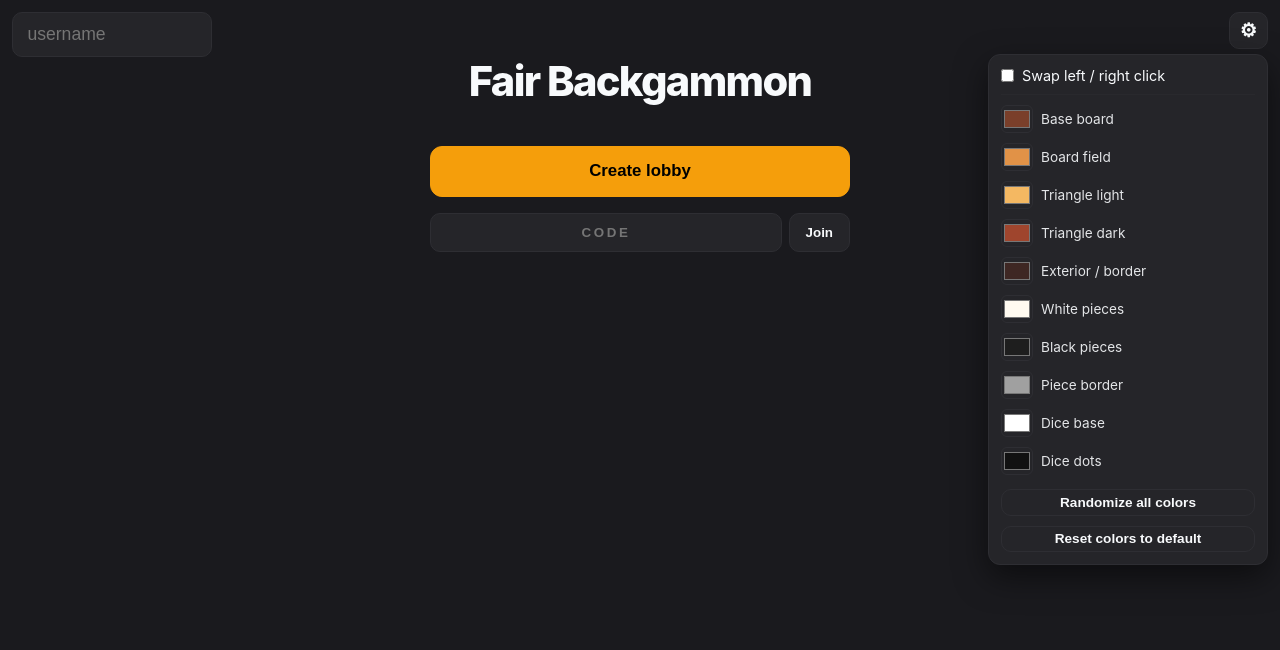
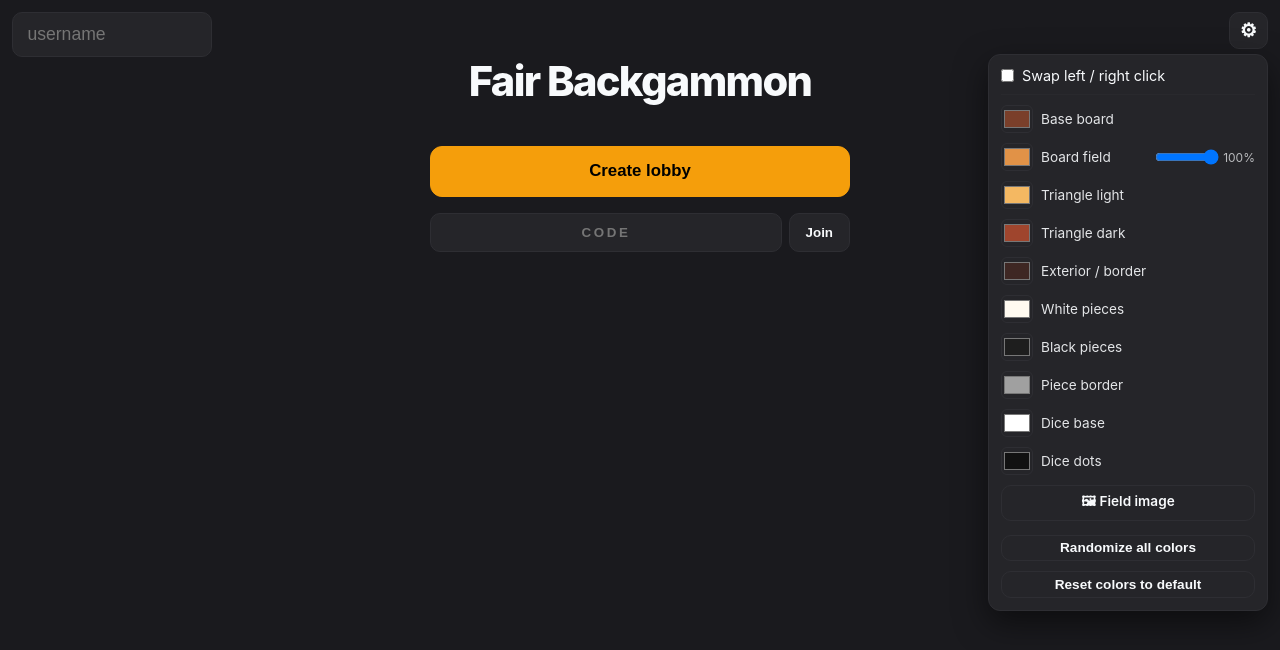
Before and after one commit to danelthedev/fair_backgammon, a React (Vite) app in the folder web/: page / in a window 1280 px wide. Both pictures are taken after a click on the button "settings". Shown: the top 650 px of the page. Built offline with nearby package versions, Linux system fonts and the light colour scheme.

Commit message:
custom background image

```diff
--- a/web/src/Board.tsx
+++ b/web/src/Board.tsx
@@ -486,7 +486,7 @@ export function Board({ code, username, onLeave }: { code: string; username: str
   const diceValues = isDouble ? (Array(4).fill(server.dice[0]) as number[]) : ([...server.dice] as number[])
   const remainingForDice = [...movesLeft]
   // ponytail: dice with no legal move from current spot grey out immediately
-  const deadValues = new Set(movesLeft.filter(d => !canPlayDie(d)))
+  const deadValues = myTurn && server.hasRolled ? new Set(movesLeft.filter(d => !canPlayDie(d))) : new Set<number>()
   const diceUsed = diceValues.map((v: number) => {
     const idx = remainingForDice.indexOf(v)
     if (idx !== -1) {
--- a/web/src/Settings.tsx
+++ b/web/src/Settings.tsx
@@ -12,6 +12,24 @@ const labels: Record<string, string> = {
   pieceBorder: 'Piece border',
   diceBase: 'Dice base',
   diceDots: 'Dice dots',
+}
+// ponytail: downscale to <=1024px jpeg so the dataURL fits localStorage
+function fileToFieldImage(file: File): Promise<string> {
+  return new Promise((resolve, reject) => {
+    const url = URL.createObjectURL(file)
+    const img = new Image()
+    img.onload = () => {
+      const s = Math.min(1, 1024 / Math.max(img.width, img.height))
+      const c = document.createElement('canvas')
+      c.width = Math.max(1, Math.round(img.width * s))
+      c.height = Math.max(1, Math.round(img.height * s))
+      c.getContext('2d')?.drawImage(img, 0, 0, c.width, c.height)
+      URL.revokeObjectURL(url)
+      resolve(c.toDataURL('image/jpeg', 0.85))
+    }
+    img.onerror = () => { URL.revokeObjectURL(url); reject(new Error('bad image')) }
+    img.src = url
+  })
 }
 
 export function SettingsButton() {
@@ -61,8 +79,45 @@ export function SettingsButton() {
                 aria-label={label}
               />
               <span style={{ fontSize: '0.85rem', opacity: 0.9, flex: 1 }}>{label}</span>
+              {key === 'boardField' && (
+                <span style={{ display: 'flex', alignItems: 'center', gap: 4 }} title="Field image opacity">
+                  <input
+                    type="range"
+                    min={0}
+                    max={100}
+                    value={settings.boardFieldAlpha}
+                    onChange={e => update({ boardFieldAlpha: Number(e.target.value) })}
+                    style={{ width: 64, cursor: 'pointer' }}
+                    aria-label="Field image opacity"
+                  />
+                  <span style={{ fontSize: '0.75rem', opacity: 0.7, minWidth: 30 }}>{settings.boardFieldAlpha}%</span>
+                </span>
+              )}
             </div>
           ))}
+          <div style={{ display: 'flex', alignItems: 'center', gap: 8 }}>
+            <label className="btn small ghost" style={{ cursor: 'pointer', flex: 1, textAlign: 'center' }}>
+              🖼 Field image
+              <input
+                type="file"
+                accept="image/*"
+                hidden
+                onChange={e => {
+                  const f = e.target.files?.[0]
+                  e.target.value = ''
+                  if (f) fileToFieldImage(f).then(d => update({ boardFieldImage: d })).catch(() => {})
+                }}
+              />
+            </label>
+            {settings.boardFieldImage && (
+              <button className="btn small ghost" onClick={() => update({ boardFieldImage: null })} title="Remove image">
+                ✕
+              </button>
+            )}
+          </div>
+          {settings.boardFieldImage && (
+            <img src={settings.boardFieldImage} alt="" style={{ width: '100%', height: 48, objectFit: 'cover', borderRadius: 8, border: '1px solid var(--line)' }} />
+          )}
           <button className="btn small ghost" onClick={randomize} style={{ marginTop: 4 }}>
             Randomize all colors
           </button>
--- a/web/src/index.css
+++ b/web/src/index.css
@@ -1,5 +1,5 @@
 *{box-sizing:border-box;margin:0;padding:0}
-:root{--bg:#1a1a1e;--card:#252529;--line:#2e2e33;--accent:#f59e0b;--accent2:#facc15;--white:#f8fafc;--board-base:#7a3f2a;--board-field:#e19247;--tri-light:#f4b862;--tri-dark:#9f452d;--exterior:#3e2723;--white-piece:#fffaf0;--black-piece:#1e1e1e;--piece-border:#a0a0a0;--dice-base:#ffffff;--dice-dots:#111111}
+:root{--bg:#1a1a1e;--card:#252529;--line:#2e2e33;--accent:#f59e0b;--accent2:#facc15;--white:#f8fafc;--board-base:#7a3f2a;--board-field:#e19247;--board-field-image:none;--field-image-alpha:1;--tri-light:#f4b862;--tri-dark:#9f452d;--exterior:#3e2723;--white-piece:#fffaf0;--black-piece:#1e1e1e;--piece-border:#a0a0a0;--dice-base:#ffffff;--dice-dots:#111111}
 body{font-family:Inter,system-ui,sans-serif;background:var(--bg);color:var(--white);min-height:100vh}
 .title{font-size:2.6rem;letter-spacing:-.04em;font-weight:800}
 .subtitle{opacity:.6;margin-top:.2rem}
@@ -38,11 +38,13 @@ body{font-family:Inter,system-ui,sans-serif;background:var(--bg);color:var(--whi
 .playerSub{font-size:.75rem;opacity:.6;min-height:14px}
 .board{position:relative;display:grid;grid-template-columns:1fr 72px 1fr;background:var(--board-base);border:10px solid var(--exterior);border-radius:16px;box-shadow:0 24px 64px rgba(0,0,0,.7),inset 0 0 0 2px rgba(255,255,255,.06);overflow:visible;padding:6px;gap:6px;min-height:740px}
 .half{display:flex;flex-direction:column;gap:0;background:var(--board-field);border:3px solid var(--exterior);border-radius:10px;overflow:visible;position:relative}
+.half::before{content:"";position:absolute;inset:0;border-radius:7px;background-image:var(--board-field-image);background-size:cover;background-position:center;opacity:var(--field-image-alpha);pointer-events:none;z-index:1}
 .half.left{position:relative}
 .row{display:grid;grid-template-columns:repeat(6,1fr);gap:0;flex:1}
 .point{position:relative;display:flex;flex-direction:column;align-items:center;cursor:pointer;overflow:visible}
-.point.hover{filter:brightness(1.06)}
-.point.selected{filter:brightness(1.08);background:rgba(255,255,255,0.06);box-shadow:inset 0 0 0 1px rgba(255,255,255,0.35), 0 0 14px rgba(255,255,255,0.18)}
+.point.hover::before{filter:brightness(1.12)}
+.point.hover .checker{filter:brightness(1.08)}
+.point.selected{background:rgba(255,255,255,0.09);box-shadow:inset 0 0 0 1px rgba(255,255,255,0.35), 0 0 14px rgba(255,255,255,0.18)}
 .barStack{transition:all .15s}
 .barStack.selected{background:rgba(255,255,255,0.08);border:1.5px solid rgba(255,255,255,0.55);border-radius:10px;box-shadow:0 0 14px rgba(255,255,255,0.12);padding:6px 4px}
 .tri.light{--tri:var(--tri-light)}
@@ -53,7 +55,7 @@ body{font-family:Inter,system-ui,sans-serif;background:var(--bg);color:var(--whi
 .row.top .dot{top:-14px}
 .row.bottom .dot{bottom:-14px}
 .dot.show{opacity:1}
-.stack{position:absolute;left:50%;transform:translateX(-50%);display:flex;flex-direction:column;align-items:center;gap:3px;width:100%;pointer-events:none}
+.stack{position:absolute;left:50%;transform:translateX(-50%);display:flex;flex-direction:column;align-items:center;gap:3px;width:100%;pointer-events:none;z-index:2}
 .row.top .stack{top:12px}
 .row.bottom .stack{bottom:12px;flex-direction:column-reverse}
 .stack .checker{pointer-events:auto}
@@ -65,7 +67,7 @@ body{font-family:Inter,system-ui,sans-serif;background:var(--bg);color:var(--whi
 .barMid{width:72px;background:linear-gradient(180deg, color-mix(in srgb, var(--exterior) 80%, #4a2e16), var(--exterior));border:2px solid var(--exterior);border-radius:8px;display:flex;flex-direction:column;align-items:center;justify-content:space-between;padding:10px 4px;box-shadow:inset 0 0 14px rgba(0,0,0,.6)}
 .barStack{display:flex;flex-direction:column;align-items:center;gap:3px;min-height:0;width:100%;padding:4px 2px}
 .barCenter{font-size:.65rem;letter-spacing:.22em;color:#d7c4a5;opacity:.6;writing-mode:vertical-rl;text-orientation:mixed}
-.diceMid{height:72px;display:flex;flex-direction:column;align-items:center;justify-content:center;gap:6px;background:rgba(0,0,0,.18);border-top:2px solid #1a3d2e;border-bottom:2px solid #1a3d2e}
+.diceMid{position:relative;z-index:2;height:72px;display:flex;flex-direction:column;align-items:center;justify-content:center;gap:6px;background:rgba(0,0,0,.18);border-top:2px solid #1a3d2e;border-bottom:2px solid #1a3d2e}
 .dicePair{display:flex;gap:12px}
 .dicePlaceholder{opacity:.4}
 .movesLeft{font-size:.75rem;opacity:.6;font-family:monospace}
--- a/web/src/useSettings.tsx
+++ b/web/src/useSettings.tsx
@@ -30,11 +30,15 @@ export const defaultColors: BoardColors = {
 export type Settings = {
   swapClicks: boolean
   colors: BoardColors
+  boardFieldAlpha: number // 0-100, color overlay opacity over field image
+  boardFieldImage: string | null // dataURL, local only
 }
 
 const defaultSettings: Settings = {
   swapClicks: false,
   colors: defaultColors,
+  boardFieldAlpha: 100,
+  boardFieldImage: null,
 }
 
 const KEY = 'fair_backgammon_settings'
@@ -74,6 +78,8 @@ export function SettingsProvider({ children }: { children: ReactNode }) {
     const r = document.documentElement
     r.style.setProperty('--board-base', settings.colors.boardBase)
     r.style.setProperty('--board-field', settings.colors.boardField)
+    r.style.setProperty('--board-field-image', settings.boardFieldImage ? `url("${settings.boardFieldImage}")` : 'none')
+    r.style.setProperty('--field-image-alpha', String(settings.boardFieldAlpha / 100))
     r.style.setProperty('--tri-light', settings.colors.triLight)
     r.style.setProperty('--tri-dark', settings.colors.triDark)
     r.style.setProperty('--exterior', settings.colors.exterior)
@@ -99,6 +105,8 @@ export function SettingsProvider({ children }: { children: ReactNode }) {
     const r = document.documentElement
     r.style.setProperty('--board-base', settings.colors.boardBase)
     r.style.setProperty('--board-field', settings.colors.boardField)
+    r.style.setProperty('--board-field-image', settings.boardFieldImage ? `url("${settings.boardFieldImage}")` : 'none')
+    r.style.setProperty('--field-image-alpha', String(settings.boardFieldAlpha / 100))
     r.style.setProperty('--tri-light', settings.colors.triLight)
     r.style.setProperty('--tri-dark', settings.colors.triDark)
     r.style.setProperty('--exterior', settings.colors.exterior)
```
